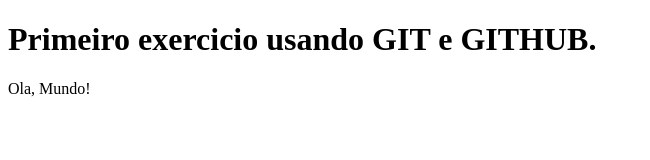
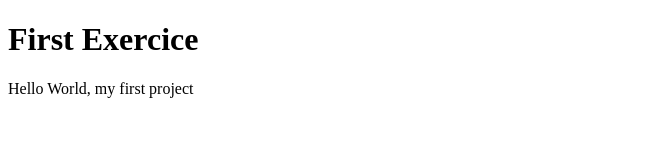
Before and after one commit to CamiloCCarvalho/Hello-World, a plain HTML site: page exercice/index.html in a window 1280 px wide. Shown: the whole page, without its empty margins (0-650 px from the left). Drawn offline with Linux system fonts and the light colour scheme.

Commit message:
Commit Att

```diff
--- a/exercicios/exercicio01/index.html
+++ b/exercice/index.html
@@ -4,10 +4,10 @@
     <meta charset="UTF-8">
     <meta http-equiv="X-UA-Compatible" content="IE=edge">
     <meta name="viewport" content="width=device-width, initial-scale=1.0">
-    <title>Primeiro Exercicio</title>
+    <title>Hello World!</title>
 </head>
 <body>
-    <h1>Primeiro exercicio usando GIT e GITHUB.</h1>
-    <p>Ola, Mundo!</p>
+    <h1>First Exercice</h1>
+    <p>Hello World, my first project</p>
 </body>
 </html>
```
Also changed, not shown: 1 other file.
